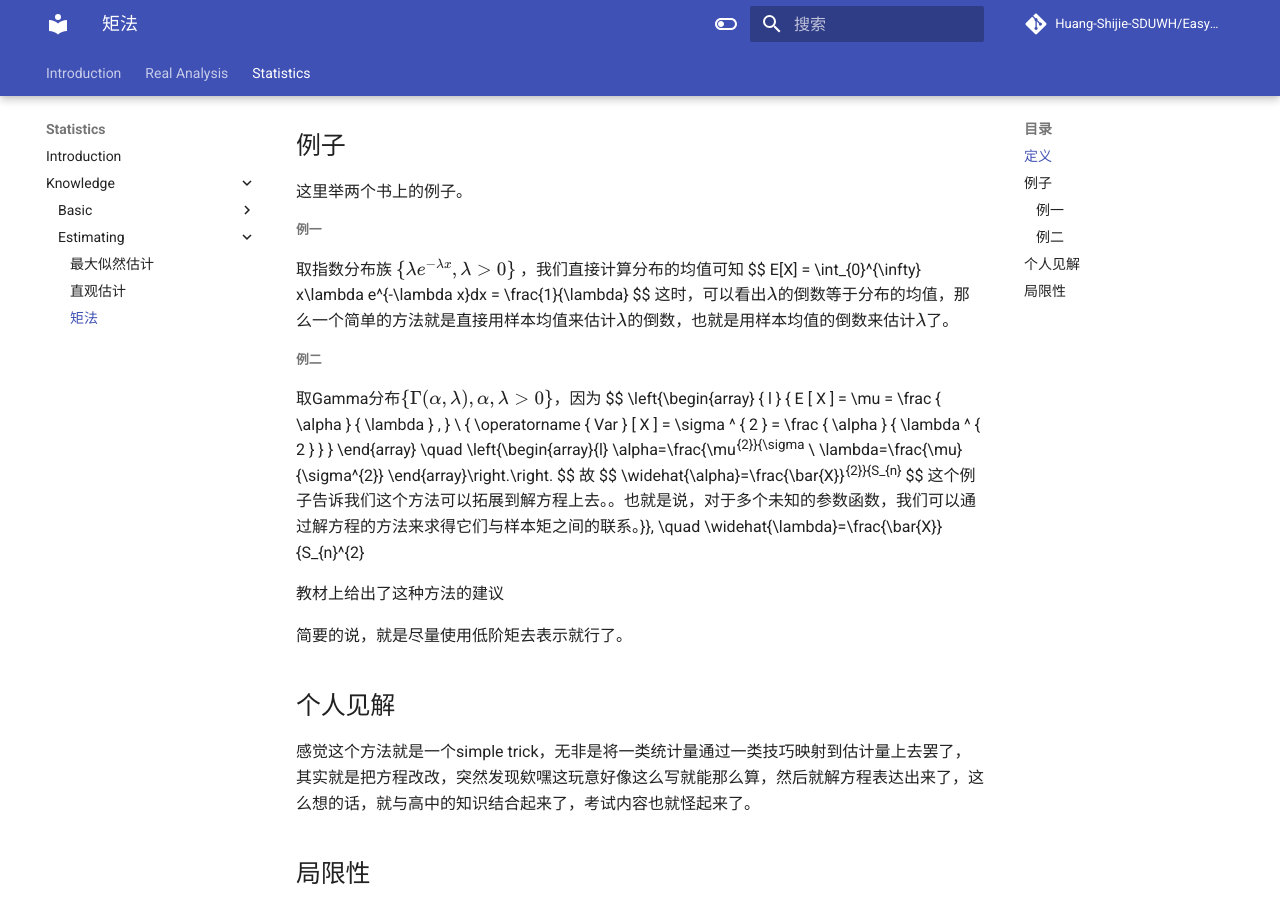
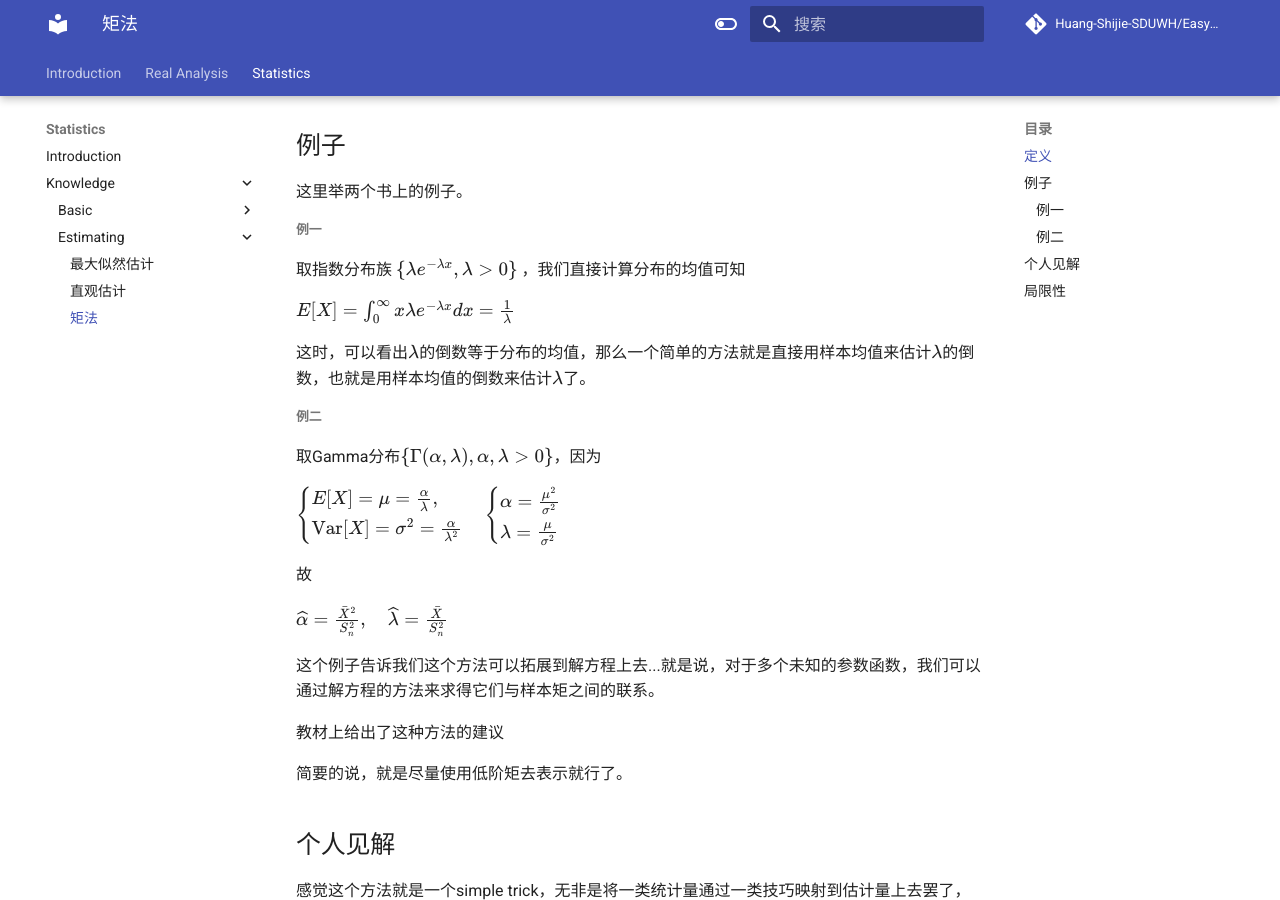
Before and after one commit to Easymath-wiki/Easymath-wiki, an MkDocs documentation site: the page built from docs/Statistics/Knowledge/Estimating/矩法.md, in a window 1280 px wide and 900 px high, scrolled down 242 px. Built offline with MkDocs 1.6.1 and Material for MkDocs 9.7.7, drawn with Linux system fonts in a browser that asks for light colours; comment, search, counter and statistics services are not loaded.

Commit message:
符号修改

```diff
--- a/docs/Statistics/Knowledge/Estimating/矩法.md
+++ b/docs/Statistics/Knowledge/Estimating/矩法.md
@@ -9,28 +9,28 @@
 ##### 例一
 
 取指数分布族 $\{\lambda e^{-\lambda x},\lambda>0\}$ ，我们直接计算分布的均值可知
-$$
-E[X] = \int_{0}^{\infty} x\lambda e^{-\lambda x}dx = \frac{1}{\lambda}
-$$
+
+$E[X] = \int_{0}^{\infty} x\lambda e^{-\lambda x}dx = \frac{1}{\lambda}$
+
 这时，可以看出$\lambda$的倒数等于分布的均值，那么一个简单的方法就是直接用样本均值来估计$\lambda$的倒数，也就是用样本均值的倒数来估计$\lambda$了。
 
 ##### 例二
 
 取Gamma分布$\{\Gamma(\alpha,\lambda),\alpha,\lambda>0\}$，因为
-$$
-\left\{\begin{array} { l }
+
+$\left\{\begin{array} { l }
 { E [ X ] = \mu = \frac { \alpha } { \lambda } , } \\
 { \operatorname { Var } [ X ] = \sigma ^ { 2 } = \frac { \alpha } { \lambda ^ { 2 } }  }
 \end{array} \quad \left\{\begin{array}{l}
 \alpha=\frac{\mu^{2}}{\sigma^{2}} \\
 \lambda=\frac{\mu}{\sigma^{2}}
-\end{array}\right.\right.
-$$
+\end{array}\right.\right.$
+
 故
-$$
-\widehat{\alpha}=\frac{\bar{X}^{2}}{S_{n}^{2}}, \quad \widehat{\lambda}=\frac{\bar{X}}{S_{n}^{2}}
-$$
-这个例子告诉我们这个方法可以拓展到解方程上去。。也就是说，对于多个未知的参数函数，我们可以通过解方程的方法来求得它们与样本矩之间的联系。
+
+$\widehat{\alpha}=\frac{\bar{X}^{2}}{S_{n}^{2}}, \quad \widehat{\lambda}=\frac{\bar{X}}{S_{n}^{2}}$
+
+这个例子告诉我们这个方法可以拓展到解方程上去...就是说，对于多个未知的参数函数，我们可以通过解方程的方法来求得它们与样本矩之间的联系。
 
 教材上给出了这种方法的建议
 
```
Also changed, not shown: docs/Real Analysis/Knowledge/Preliminaries/Gδ集和Fσ集.md (renamed from docs/Real Analysis/Knowledge/Preliminaries/F集与G集.md, +0 -2 lines).
